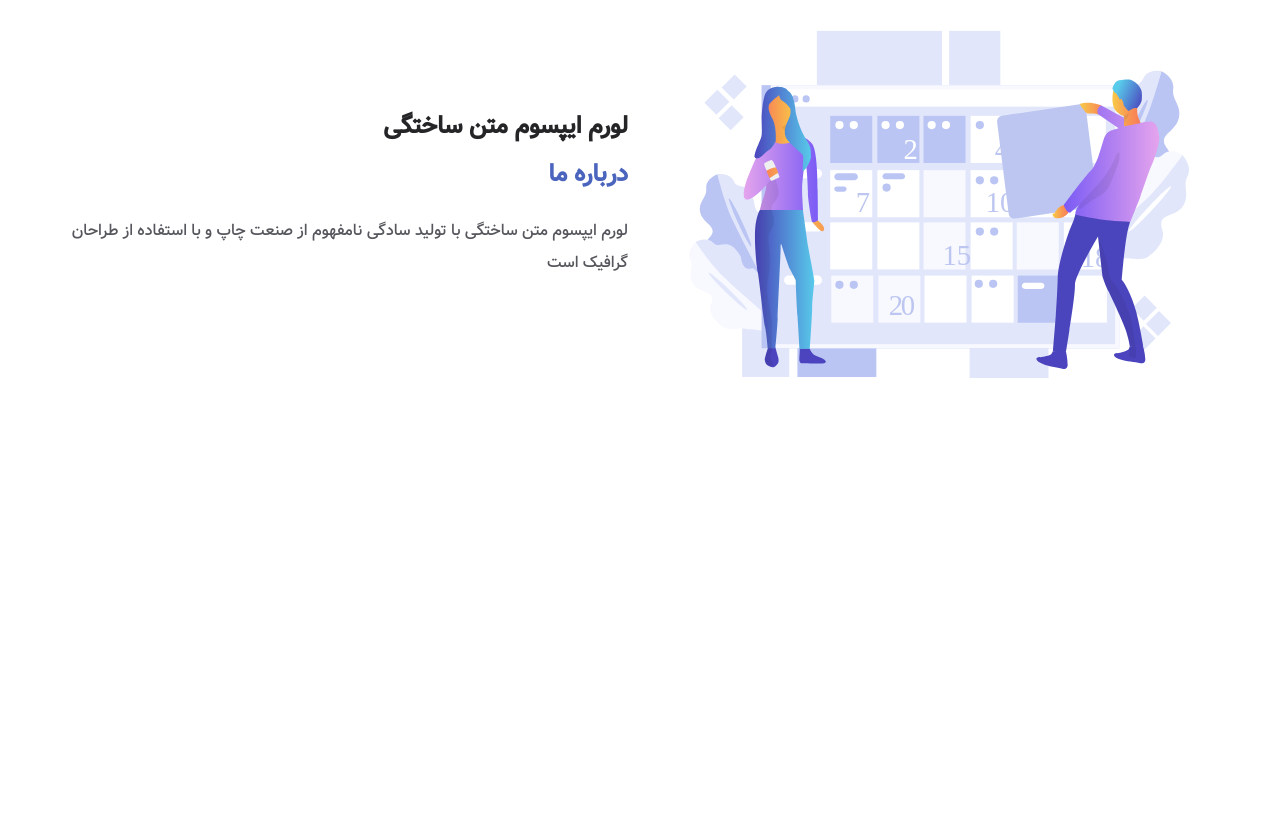
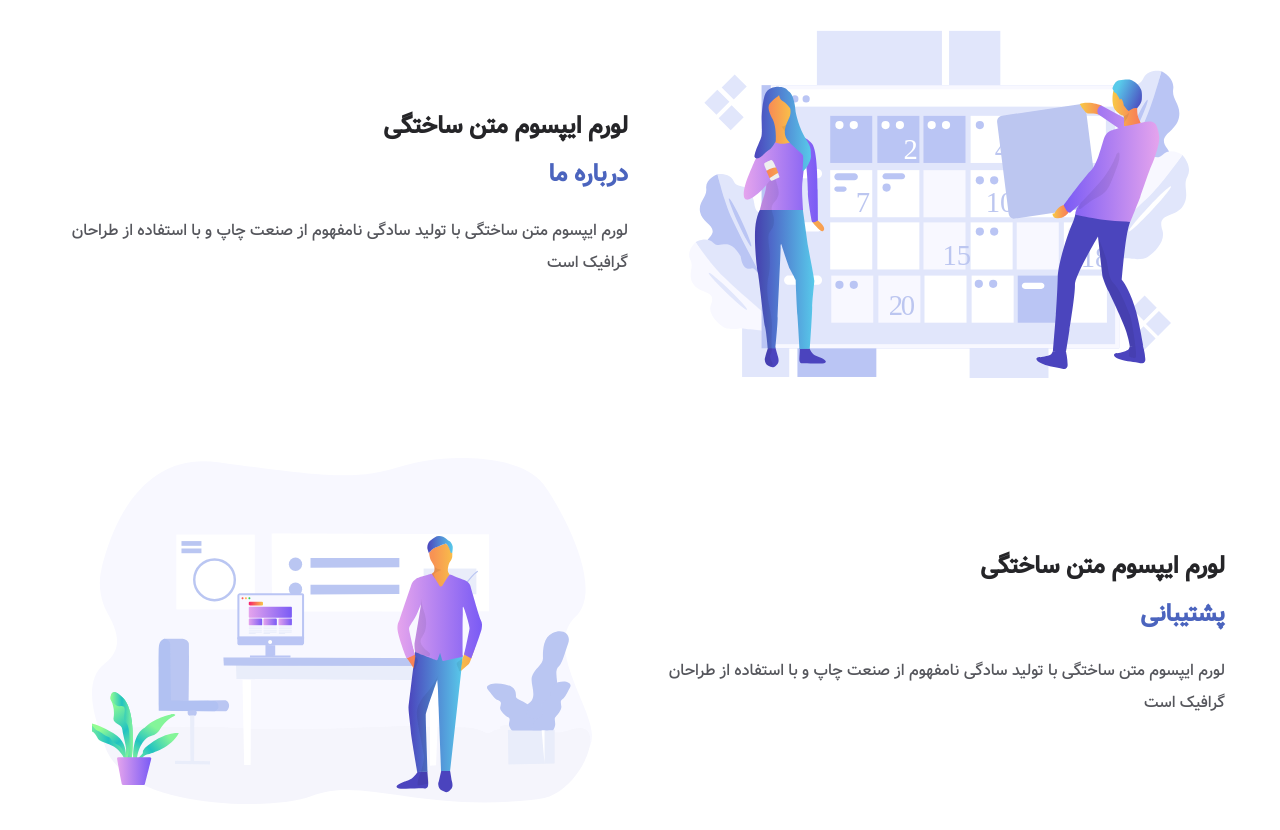
Before and after one commit to ali-gh-dev/sass, a website: page index.html in a window 1280 px wide. Shown: the part 564-1394 px from the top of the page. Drawn offline with Linux system fonts and the light colour scheme; files whose address does not match are found by name.

Commit message:
support (html & css)

```diff
--- a/index.html
+++ b/index.html
@@ -88,7 +88,27 @@
     </div>
 </section>
 
-<section style="height: 160vh"></section>
+<!--support-->
+<section class="section support">
+    <div class="container support-content">
+
+        <article class="support-info">
+            <h1 class="section-title">
+                لورم ایپسوم متن ساختگی
+                <br>
+                <span>پشتیبانی</span>
+            </h1>
+            <p class="support-description">
+                لورم ایپسوم متن ساختگی با تولید سادگی نامفهوم از صنعت چاپ و با استفاده از طراحان گرافیک است
+            </p>
+        </article>
+
+        <article class="svg-img support-img">
+            <img src="./images/3.svg" alt="support-image">
+        </article>
+
+    </div>
+</section>
 
 
 <script src="./js/app.js"></script>
--- a/scss/components/_mediaqueries.scss
+++ b/scss/components/_mediaqueries.scss
@@ -27,7 +27,7 @@
     padding-top: 7rem;
   }
 
-  .home-content, .about-content {
+  .home-content, .about-content, .support-content {
     grid-template-columns: 1fr 1fr;
     align-items: center;
   }
@@ -40,7 +40,7 @@
     order: 2;
   }
 
-  .about-info {
+  .about-info, .support-info {
     text-align: right;
   }
 
--- /dev/null
+++ b/scss/components/_support.scss
@@ -0,0 +1,3 @@
+.support-info {
+  text-align: center;
+}
--- a/scss/main.scss
+++ b/scss/main.scss
@@ -3,5 +3,6 @@
 @import "components/header";
 @import "components/home";
 @import "components/about";
+@import "components/support";
 
 @import "components/mediaqueries";
```
Also changed, not shown: css/main.css, 1 other file.
